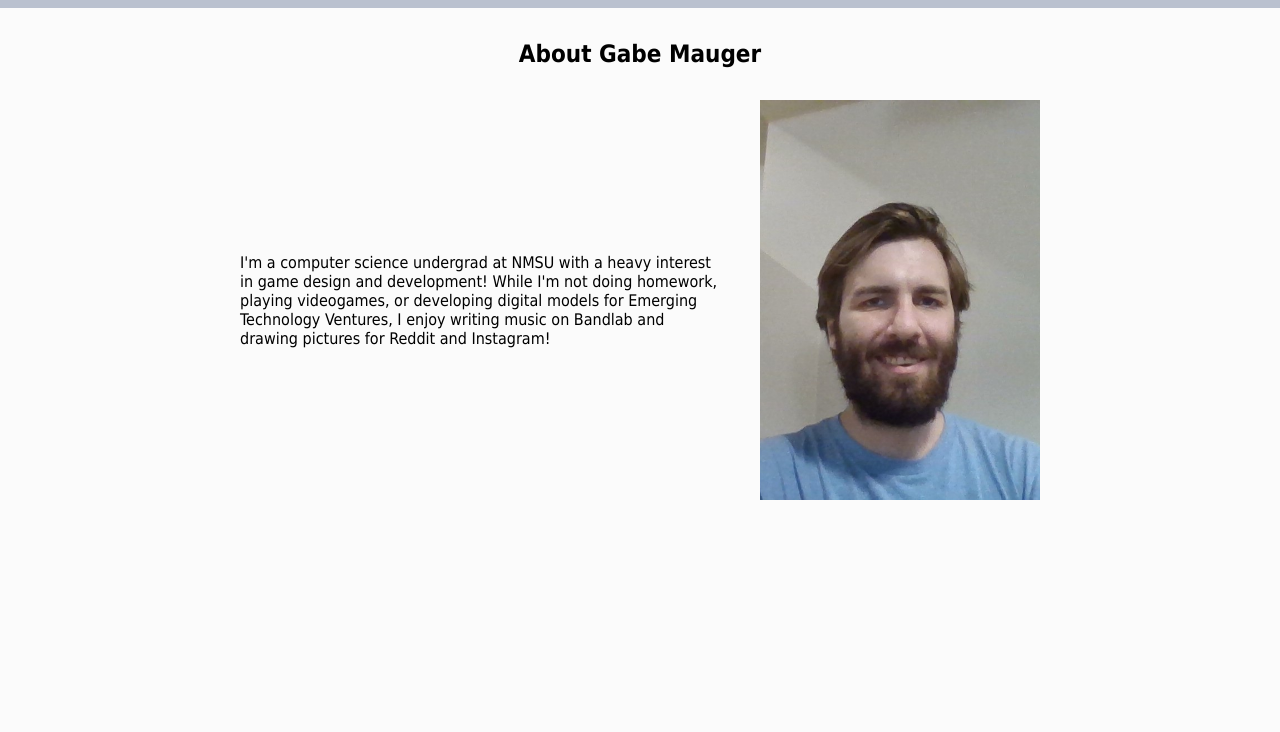
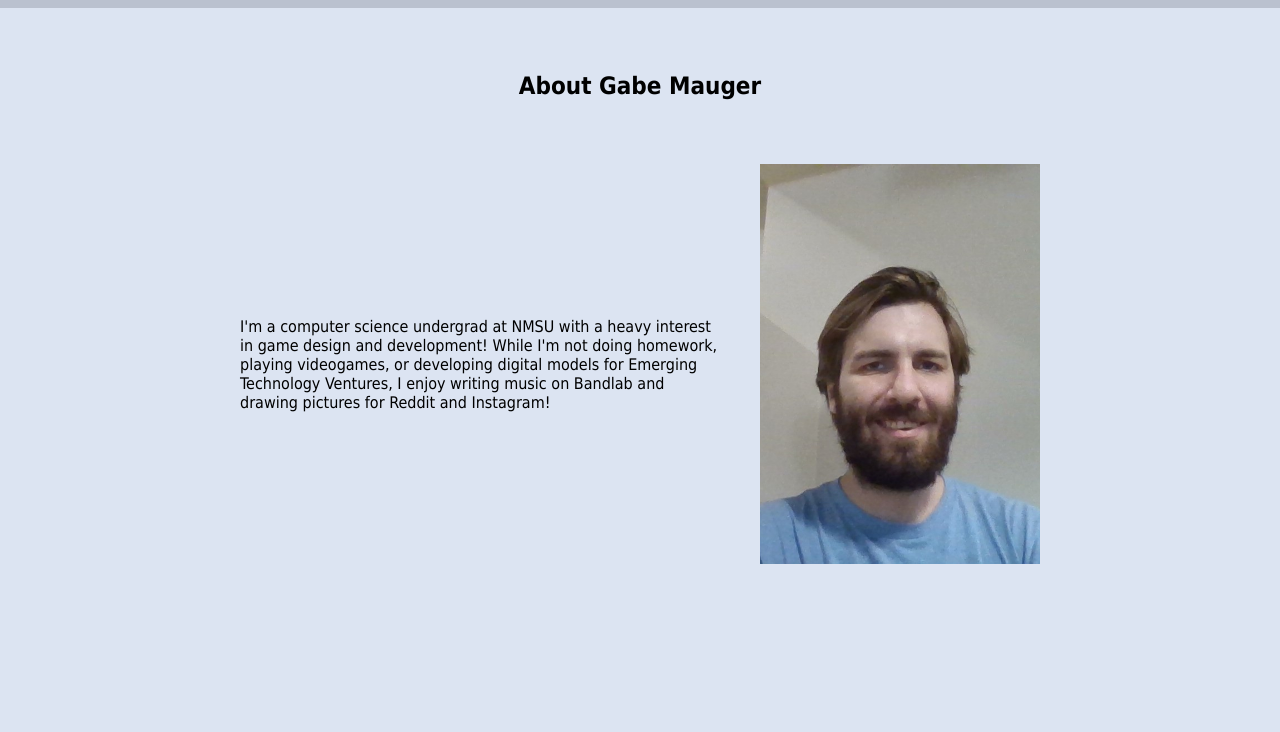
Before and after one commit to gabemauger/gabemauger.github.io, a plain HTML site: page index.html in a window 1280 px wide. Shown: the part 68-800 px from the top of the page. Drawn offline with Linux system fonts and the light colour scheme.

Commit message:
Update mystyle.css

```diff
--- a/mystyle.css
+++ b/mystyle.css
@@ -3,7 +3,7 @@
   padding: 0;
   font-family: Tahoma;
   color: black;
-  background-color: #fbfbfb
+  background-color: #dce4f2
 }
 
 .hero {
@@ -61,7 +61,7 @@ nav ul li:hover {
 }
 
 .about {
-  padding: 2rem;
+  padding: 4rem;
 }
 
 .about h1 {
```
